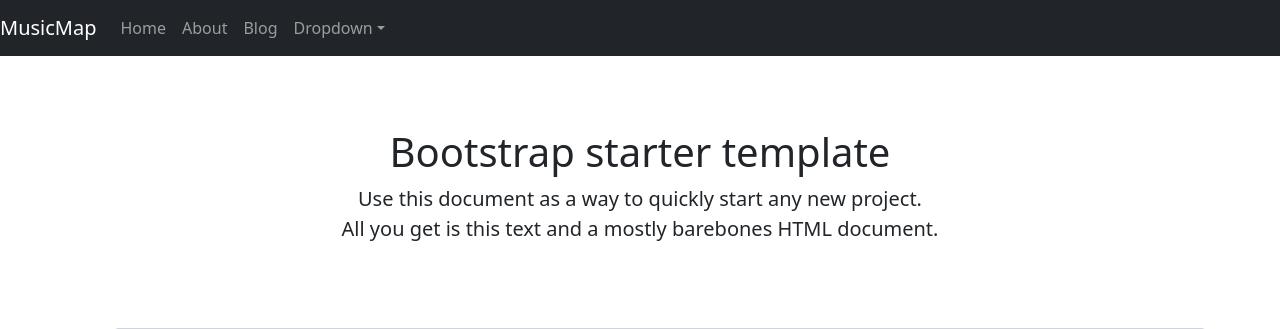
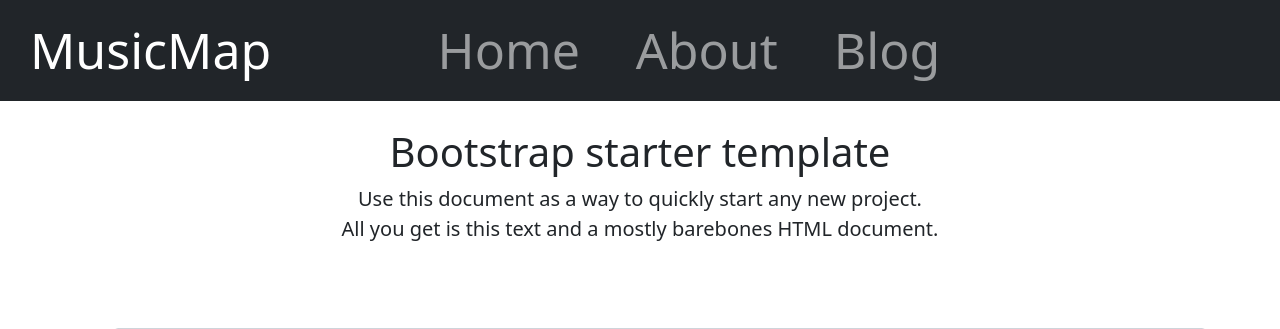
Before and after one commit to jimmyt333/MusicMap, a Django app: page /blog/ in a window 1280 px wide. Shown: the top 329 px of the page. Run offline with Django 3.2, Linux system fonts and the light colour scheme; data that the repository does not hold is empty; some libraries are stand-ins or nearby versions.

Commit message:
Centering Navbar

```diff
--- a/mysite/musicmap/templates/musicmap/base.html
+++ b/mysite/musicmap/templates/musicmap/base.html
@@ -19,23 +19,32 @@
             padding-top: 5rem;
         }
         .starter-template {
-        padding: 3rem 1.5rem;
-        text-align: center;
+            padding: 3rem 1.5rem;
+            text-align: center;
         }
-
+        .navbar-center{
+            position: absolute;
+            text-align: center;
+            left: 32%;
+            font-size: 50px;
+        }
+        .nav-item{
+            padding-left: 20px;
+            padding-right: 20px;
+        }
     </style>
   </head>
 
   <body>
 
-    <nav class="navbar navbar-expand-md navbar-dark bg-dark fixed-top">
-      <a class="navbar-brand" href="#">MusicMap</a>
+    <nav class="navbar navbar-expand-md navbar-dark bg-dark fixed-top" style="text-align: center;">
+      <a class="navbar-brand" href="#" style="padding-left: 30px; font-size: 50px;">MusicMap</a>
       <button class="navbar-toggler" type="button" data-toggle="collapse" data-target="#navbarsExampleDefault" aria-controls="navbarsExampleDefault" aria-expanded="false" aria-label="Toggle navigation">
         <span class="navbar-toggler-icon"></span>
       </button>
 
       <div class="collapse navbar-collapse" id="navbarsExampleDefault">
-        <ul class="navbar-nav mr-auto">
+        <ul class=" navbar-nav navbar-center">
           <li class="nav-item active">
             <a class="nav-link" href="http://127.0.0.1:8000">Home <span class="sr-only"></span></a>
           </li>
@@ -45,14 +54,14 @@
           <li class="nav-item">
             <a class="nav-link" href="http://127.0.0.1:8000/blog/">Blog</a>
           </li>
-          <li class="nav-item dropdown">
+          <!--<li class="nav-item dropdown">
             <a class="nav-link dropdown-toggle" href="#" id="dropdown01" data-toggle="dropdown" aria-haspopup="true" aria-expanded="false">Dropdown</a>
             <div class="dropdown-menu" aria-labelledby="dropdown01">
               <a class="dropdown-item" href="#">Action</a>
               <a class="dropdown-item" href="#">Another action</a>
               <a class="dropdown-item" href="#">Something else here</a>
             </div>
-          </li>
+          </li>-->
         </ul>
       </div>
     </nav>
```
